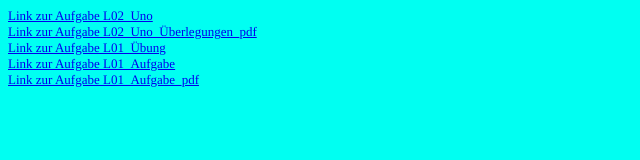
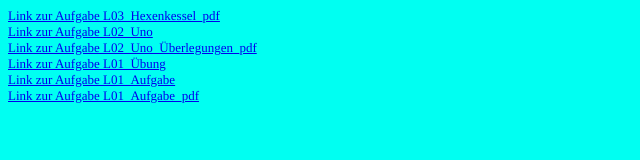
Before and after one commit to OliFabio/OFM_EIA2_2020, a plain HTML site: page L00/Steckbrief/steckbrief.htm in a window 1280 px wide. Shown: the whole page, without its empty margins (0-640 px from the left). Drawn offline with Linux system fonts and the light colour scheme.

Commit message:
Hexenkessel

```diff
--- a/L00/Steckbrief/steckbrief.htm
+++ b/L00/Steckbrief/steckbrief.htm
@@ -12,6 +12,7 @@
 </style>
 </head>
 <body>
+	<div><a href="https://olifabio.github.io/OFM_EIA2_2020/L03_Aufgabe_Hexenkessel_pdf/L03_Hexenkessel.pdf" target="_blank">Link zur Aufgabe L03_Hexenkessel_pdf</a></div>
 	<div><a href="https://olifabio.github.io/OFM_EIA2_2020/L02_Aufgabe_Uno/uno.html" target="_blank">Link zur Aufgabe L02_Uno</a></div>
 	<div><a href="https://olifabio.github.io/OFM_EIA2_2020/L02_Aufgabe_Uno/L02_Aufgabe_Überlegungen.pdf" target="_blank">Link zur Aufgabe L02_Uno_Überlegungen_pdf</a></div>
 	<div><a href="https://olifabio.github.io/OFM_EIA2_2020/L01_Übung_Prompt/promptBox.html" target="_blank">Link zur Aufgabe L01_Übung</a></div>
```
Also changed, not shown: 2 other files.
